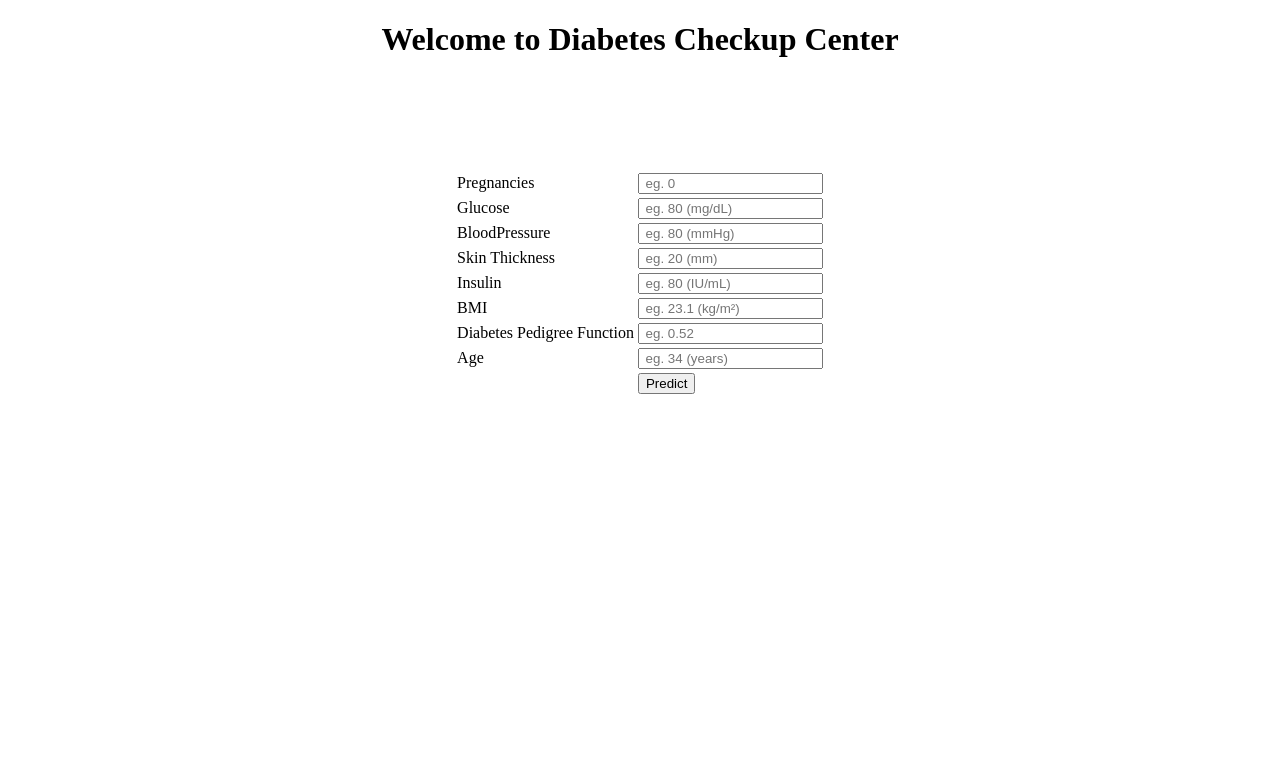
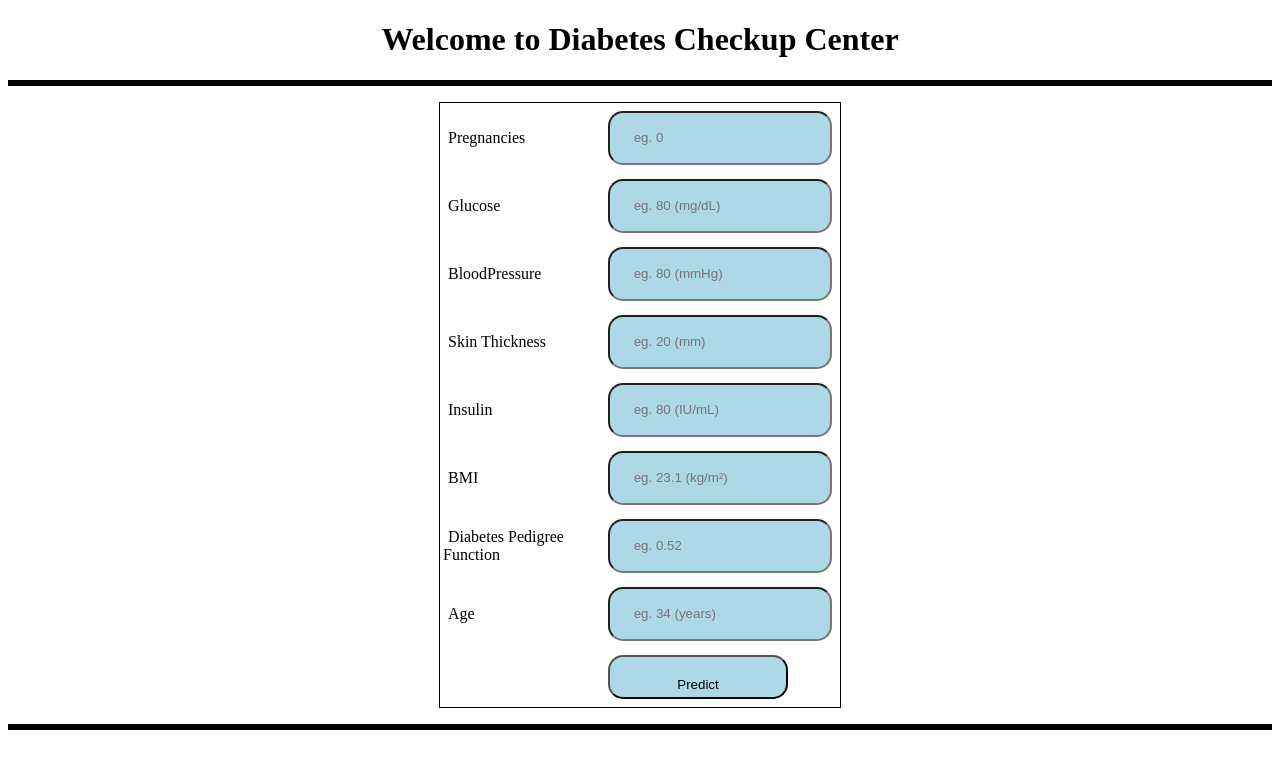
Before and after one commit to PurnimaSingh10/ML, a Flask app: page / in a window 1280 px wide. Shown: the top 769 px of the page. Run offline with Flask 2, Linux system fonts and the light colour scheme; parts of the project's set-up code (start-up, migrations or seed data) failed here and were passed over.

Commit message:
Update index.html

```diff
--- a/templates/index.html
+++ b/templates/index.html
@@ -2,9 +2,9 @@
 
 <html lang="en" dir="ltr">
 <head> <h1> <center>Welcome to Diabetes Checkup Center</center> </h1>
- 	<!-- <link rel="shortcut icon" href="{{ url_for('static', filename='favicon.ico') }}">
+ 	<link rel="shortcut icon" href="{{ url_for('static', filename='favicon.ico') }}">
         <link rel="stylesheet" type="text/css" href="{{ url_for('static', filename='styles.css') }}">
-		-->
+
  </head>
 <body>
 
```
